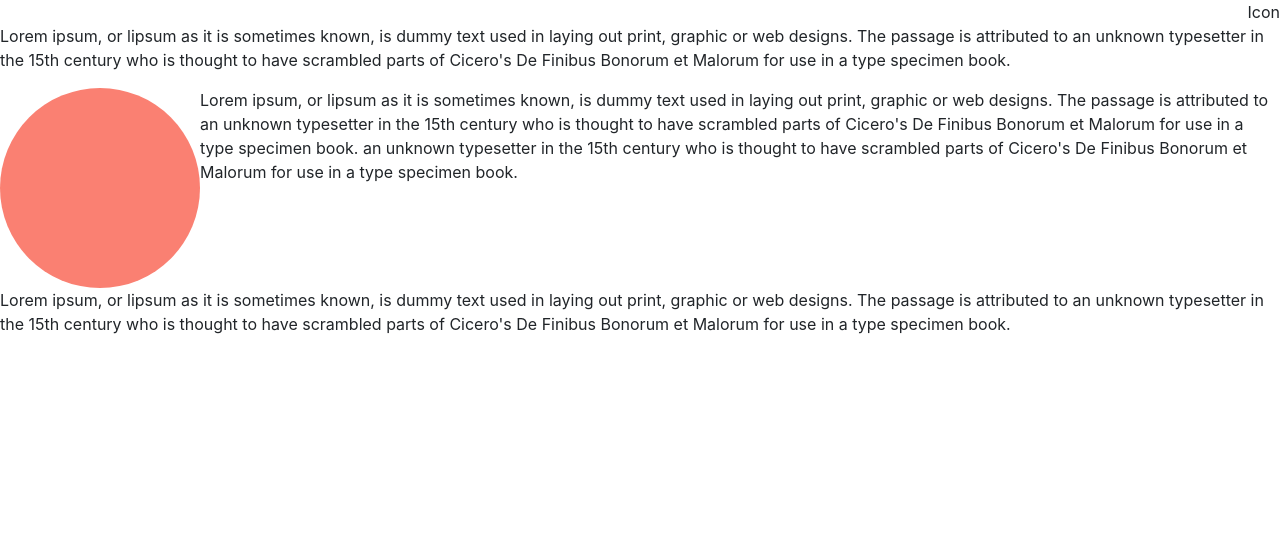
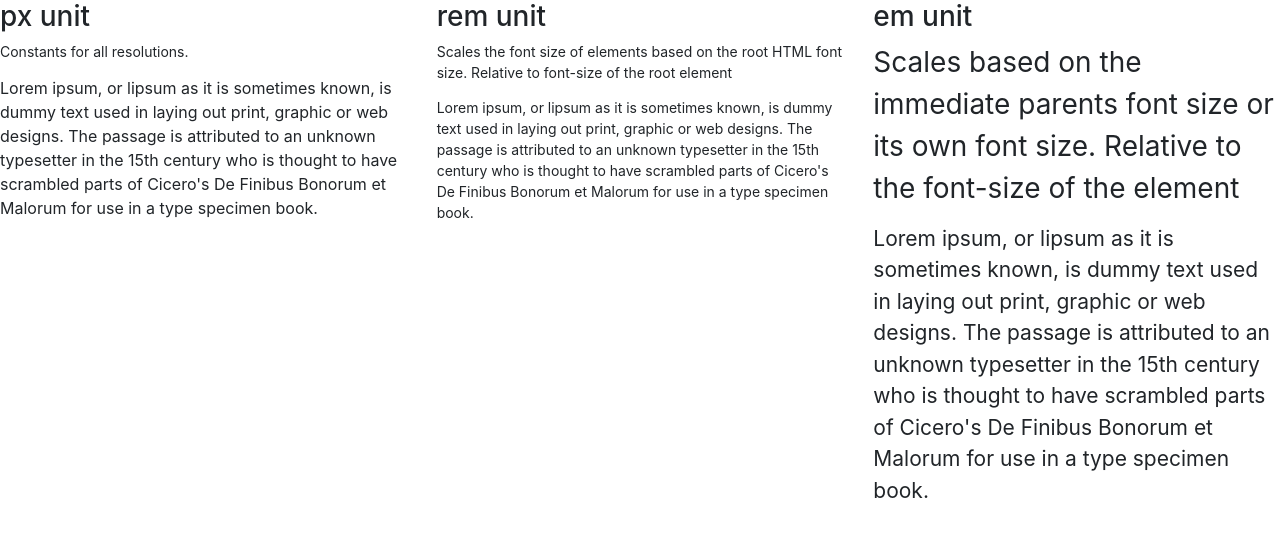
Before and after one commit to dineshrj1909/CSS_playground, a React (Create React App) app: page / in a window 1280 px wide. Shown: the top 536 px of the page. Built offline with nearby package versions, Linux system fonts and the light colour scheme.

Commit message:
Added px, rem & em units example

```diff
--- a/src/App.js
+++ b/src/App.js
@@ -1,13 +1,13 @@
 import logo from './logo.svg';
-import './App.css';
-import 'bootstrap/dist/css/bootstrap.min.css';
+import './App.scss';
 import GridExample from './components/GridExample/GridExample';
 import PositionExample from './components/PositionExample/PositionExample';
 import PsuedoElements from './components/PsuedoElements/PsuedoElements';
 import FloatExample from './components/FloatExample/FloatExample';
+import UnitsExample from './components/UnitsExample/UnitsExample';
 
 function App() {
-  return <FloatExample />;
+  return <UnitsExample />;
 }
 
 export default App;
--- /dev/null
+++ b/src/components/UnitsExample/UnitsExample.css
@@ -0,0 +1,12 @@
+.font-size-px {
+  font-size: 16px;
+}
+.font-size-rem {
+  font-size: 1rem;
+}
+.em-parent {
+  font-size: 2rem;
+}
+.font-size-em {
+  font-size: 0.75em;
+}
--- /dev/null
+++ b/src/components/UnitsExample/UnitsExample.js
@@ -0,0 +1,45 @@
+import React from 'react';
+import { Row, Col } from 'react-bootstrap';
+import './UnitsExample.css';
+
+const Para = ({ className }) => {
+  return (
+    <p className={className}>
+      Lorem ipsum, or lipsum as it is sometimes known, is dummy text used in
+      laying out print, graphic or web designs. The passage is attributed to an
+      unknown typesetter in the 15th century who is thought to have scrambled
+      parts of Cicero's De Finibus Bonorum et Malorum for use in a type specimen
+      book.
+    </p>
+  );
+};
+
+const UnitsExample = () => {
+  return (
+    <Row>
+      <Col md={4}>
+        <h2>px unit</h2>
+        <p>Constants for all resolutions.</p>
+        <Para className='font-size-px'></Para>
+      </Col>
+      <Col md={4}>
+        <h2>rem unit</h2>
+        <p>
+          Scales the font size of elements based on the root HTML font size.
+          Relative to font-size of the root element
+        </p>
+        <Para className='font-size-rem'></Para>
+      </Col>
+      <Col md={4} className='em-parent'>
+        <h2>em unit</h2>
+        <p>
+          Scales based on the immediate parents font size or its own font size.
+          Relative to the font-size of the element
+        </p>
+        <Para className='font-size-em'></Para>
+      </Col>
+    </Row>
+  );
+};
+
+export default UnitsExample;
--- a/src/index.js
+++ b/src/index.js
@@ -1,6 +1,6 @@
 import React from 'react';
 import ReactDOM from 'react-dom';
-import './index.css';
+import './index.scss';
 import App from './App';
 import reportWebVitals from './reportWebVitals';
 
--- a/src/index.css
+++ b/src/index.scss
@@ -1,3 +1,18 @@
+@import '~bootstrap/scss/bootstrap';
+
+// Font scaling using rem
+html {
+  @media (min-width: 992px) {
+    font-size: 75%;
+  }
+  @media (min-width: 1200px) {
+    font-size: 87.5%;
+  }
+  @media (min-width: 1400px) {
+    font-size: 100%;
+  }
+}
+
 body {
   margin: 0;
   font-family: -apple-system, BlinkMacSystemFont, 'Segoe UI', 'Roboto', 'Oxygen',
```
Also changed, not shown: src/App.scss (renamed from src/App.css).
